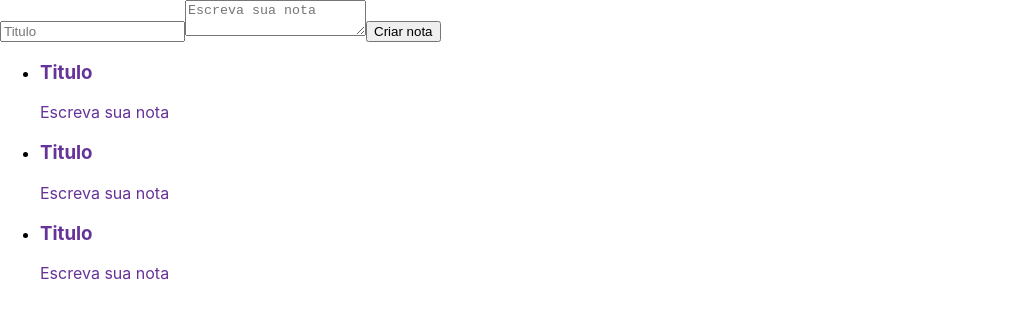
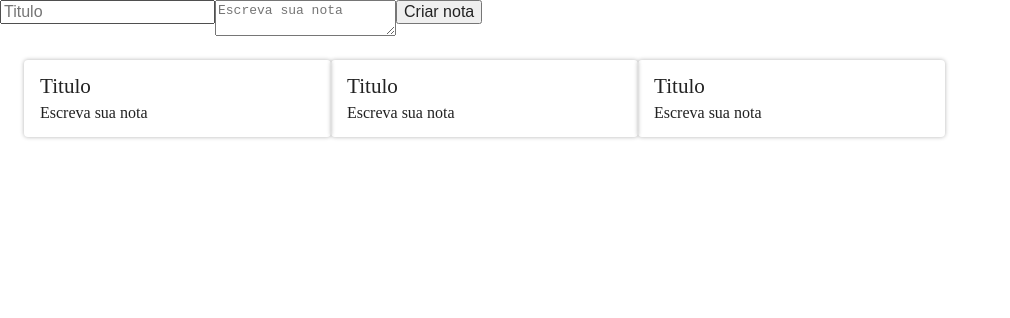
Before and after one commit to J3eff/ceep-reactjs, a React (Create React App) app: page / in a window 1280 px wide. Shown: the top 318 px of the page, without its empty margins (0-1010 px from the left). Built offline with nearby package versions, Linux system fonts and the light colour scheme.

Commit message:
conflitos de nomes

```diff
--- a/src/App.js
+++ b/src/App.js
@@ -1,6 +1,6 @@
 import React, { Component } from 'react';
-import ListaDeNotas from './components/ListaDeNotas';
-import FormularioCadastro from './components/FormularioCadastro';
+import ListaDeNotas from './components/ListaDeNotas/ListaDeNotas';
+import FormularioCadastro from './components/FormularioCadastro/FormularioCadastro';
 
 class App extends Component {
   render() {
--- a/src/components/CardNota/CardNota.css
+++ /dev/null
@@ -1,3 +0,0 @@
-.card-nota{
-    color: rebeccapurple;
-}
--- a/src/components/CardNota/CardNota.jsx
+++ b/src/components/CardNota/CardNota.jsx
@@ -1,15 +1,15 @@
 import React, { Component } from 'react';
-import './CardNota.css';
+import './estilo.css';
 
 class CardNota extends Component {
 
     render() {
         return (
             <section className="card-nota">
-                <header>
-                    <h3>Titulo</h3>
+                <header className="card-nota_cabecalho">
+                    <h3 className="card-nota_titulo">Titulo</h3>
                 </header>
-                <p>Escreva sua nota</p>
+                <p className="card-nota_texto">Escreva sua nota</p>
             </section>
         );
     }
--- /dev/null
+++ b/src/components/CardNota/estilo.css
@@ -0,0 +1,28 @@
+.card-nota {
+    display: flex;
+    flex-direction: column;
+    align-items: flex-start;
+    justify-content: space-between;
+    background-color: var(--fundo-detalhes);
+    border-radius: 4px;
+    flex-wrap: wrap;
+    box-shadow: 0 0 4px rgba(0, 0, 0, 0.3);
+    padding: 16px;
+  }
+
+  .card-nota_cabecalho {
+    font-size: 1.1em;
+    display: flex;
+    justify-content: space-between;
+    align-items: center;
+  }
+
+  .card-nota_texto {
+    margin-top: 8px;
+    font-size: 1em;
+  }
+
+  .card-nota_titulo {
+    font-size: 1.2em;
+    margin-right: 12px;
+  }
--- /dev/null
+++ b/src/components/FormularioCadastro/estilo.css
@@ -0,0 +1,30 @@
+.form-cadastro {
+    flex-grow: 2;
+    box-shadow: 0 0 4px rgba(0, 0, 0, 0.3);
+    z-index: 1;
+    min-height: 100vh;
+    display: flex;
+    flex-direction: column;
+    padding: 12px 40px;
+  }
+
+  .form-cadastro_input {
+    margin-top: 8px;
+    padding: 4px;
+    border: none;
+    background-color: var(--fundo-detalhes);
+    font-family: Arial, Helvetica, sans-serif;
+    font-weight: 100;
+  }
+
+  .form-cadastro_submit {
+    align-self: flex-end;
+    width: 30%;
+    background-color: var(--secundaria);
+    color: white;
+    font-weight: 400;
+  }
+
+  .form-cadastro_submit:active {
+    background-color: var(--secundaria-ativa);
+  }
--- a/src/components/ListaDeNotas.jsx
+++ b/src/components/ListaDeNotas/ListaDeNotas.jsx
@@ -1,13 +1,14 @@
 import React, { Component } from 'react'
-import CardNota from './CardNota/CardNota';
+import CardNota from '../CardNota/CardNota';
+import './estilo.css'
 
 class ListaDeNotas extends Component {
     render() {
         return (
-            <ul>
+            <ul className="lista-notas">
                 {Array.of("Trabalho", "Trabalho", "Estudo").map((categoria, index) => {
                     return (
-                        <li key={index}>
+                        <li className="lista-notas-item" key={index}>
 
                             <CardNota />
                         </li>
--- /dev/null
+++ b/src/components/ListaDeNotas/estilo.css
@@ -0,0 +1,16 @@
+.lista-notas {
+    background-color: var(--fundo);
+    flex-grow: 3;
+    display: grid;
+    grid-template-columns: auto auto auto auto auto;
+    list-style-type: none;
+    padding-left: 24px;
+    padding-top: 24px;
+  }
+
+  .lista-notas_item {
+    margin: 12px;
+    max-width: 240px;
+    max-height: 400px;
+    display: inline;
+  }
--- a/src/index.css
+++ b/src/index.css
@@ -1,13 +1,441 @@
-body {
+html,
+body,
+div,
+span,
+applet,
+object,
+iframe,
+h1,
+h2,
+h3,
+h4,
+h5,
+h6,
+p,
+blockquote,
+pre,
+a,
+abbr,
+acronym,
+address,
+big,
+cite,
+code,
+del,
+dfn,
+em,
+img,
+ins,
+kbd,
+q,
+s,
+samp,
+small,
+strike,
+strong,
+sub,
+sup,
+tt,
+var,
+b,
+u,
+i,
+center,
+dl,
+dt,
+dd,
+ol,
+ul,
+li,
+fieldset,
+form,
+label,
+legend,
+table,
+caption,
+tbody,
+tfoot,
+thead,
+tr,
+th,
+td,
+article,
+aside,
+canvas,
+details,
+embed,
+figure,
+figcaption,
+footer,
+header,
+hgroup,
+menu,
+nav,
+output,
+ruby,
+section,
+summary,
+time,
+mark,
+audio,
+video {
   margin: 0;
-  font-family: -apple-system, BlinkMacSystemFont, 'Segoe UI', 'Roboto', 'Oxygen',
-    'Ubuntu', 'Cantarell', 'Fira Sans', 'Droid Sans', 'Helvetica Neue',
-    sans-serif;
-  -webkit-font-smoothing: antialiased;
-  -moz-osx-font-smoothing: grayscale;
+  padding: 0;
+  border: 0;
+  font-size: 100%;
+  font: inherit;
+  vertical-align: baseline;
 }
 
-code {
-  font-family: source-code-pro, Menlo, Monaco, Consolas, 'Courier New',
-    monospace;
+/* make sure to set some focus styles for accessibility */
+:focus {
+  outline: 0;
 }
+
+/* HTML5 display-role reset for older browsers */
+article,
+aside,
+details,
+figcaption,
+figure,
+footer,
+header,
+hgroup,
+menu,
+nav,
+section {
+  display: block;
+}
+
+body {
+  line-height: 1;
+}
+
+ol,
+ul {
+  list-style: none;
+}
+
+blockquote,
+q {
+  quotes: none;
+}
+
+blockquote:before,
+blockquote:after,
+q:before,
+q:after {
+  content: "";
+  content: none;
+}
+
+table {
+  border-collapse: collapse;
+  border-spacing: 0;
+}
+
+input[type="search"]::-webkit-search-cancel-button,
+input[type="search"]::-webkit-search-decoration,
+input[type="search"]::-webkit-search-results-button,
+input[type="search"]::-webkit-search-results-decoration {
+  -webkit-appearance: none;
+  -moz-appearance: none;
+}
+
+input[type="search"] {
+  -webkit-appearance: none;
+  -moz-appearance: none;
+  -webkit-box-sizing: content-box;
+  -moz-box-sizing: content-box;
+  box-sizing: content-box;
+}
+
+textarea {
+  overflow: auto;
+  vertical-align: top;
+  resize: vertical;
+}
+
+/**
+ * Correct `inline-block` display not defined in IE 6/7/8/9 and Firefox 3.
+ */
+
+audio,
+canvas,
+video {
+  display: inline-block;
+  *display: inline;
+  *zoom: 1;
+  max-width: 100%;
+}
+
+/**
+ * Prevent modern browsers from displaying `audio` without controls.
+ * Remove excess height in iOS 5 devices.
+ */
+
+audio:not([controls]) {
+  display: none;
+  height: 0;
+}
+
+/**
+ * Address styling not present in IE 7/8/9, Firefox 3, and Safari 4.
+ * Known issue: no IE 6 support.
+ */
+
+[hidden] {
+  display: none;
+}
+
+/**
+ * 1. Correct text resizing oddly in IE 6/7 when body `font-size` is set using
+ *    `em` units.
+ * 2. Prevent iOS text size adjust after orientation change, without disabling
+ *    user zoom.
+ */
+
+html {
+  font-size: 100%; /* 1 */
+  -webkit-text-size-adjust: 100%; /* 2 */
+  -ms-text-size-adjust: 100%; /* 2 */
+}
+
+/**
+ * Address `outline` inconsistency between Chrome and other browsers.
+ */
+
+a:focus {
+  outline: thin dotted;
+}
+
+/**
+ * Improve readability when focused and also mouse hovered in all browsers.
+ */
+
+a:active,
+a:hover {
+  outline: 0;
+}
+
+/**
+ * 1. Remove border when inside `a` element in IE 6/7/8/9 and Firefox 3.
+ * 2. Improve image quality when scaled in IE 7.
+ */
+
+img {
+  border: 0; /* 1 */
+  -ms-interpolation-mode: bicubic; /* 2 */
+}
+
+/**
+ * Address margin not present in IE 6/7/8/9, Safari 5, and Opera 11.
+ */
+
+figure {
+  margin: 0;
+}
+
+/**
+ * Correct margin displayed oddly in IE 6/7.
+ */
+
+form {
+  margin: 0;
+}
+
+/**
+ * Define consistent border, margin, and padding.
+ */
+
+fieldset {
+  border: 1px solid #c0c0c0;
+  margin: 0 2px;
+  padding: 0.35em 0.625em 0.75em;
+}
+
+/**
+ * 1. Correct color not being inherited in IE 6/7/8/9.
+ * 2. Correct text not wrapping in Firefox 3.
+ * 3. Correct alignment displayed oddly in IE 6/7.
+ */
+
+legend {
+  border: 0; /* 1 */
+  padding: 0;
+  white-space: normal; /* 2 */
+  *margin-left: -7px; /* 3 */
+}
+
+/**
+ * 1. Correct font size not being inherited in all browsers.
+ * 2. Address margins set differently in IE 6/7, Firefox 3+, Safari 5,
+ *    and Chrome.
+ * 3. Improve appearance and consistency in all browsers.
+ */
+
+button,
+input,
+select,
+textarea {
+  font-size: 100%; /* 1 */
+  margin: 0; /* 2 */
+  vertical-align: baseline; /* 3 */
+  *vertical-align: middle; /* 3 */
+}
+
+/**
+ * Address Firefox 3+ setting `line-height` on `input` using `!important` in
+ * the UA stylesheet.
+ */
+
+button,
+input {
+  line-height: normal;
+}
+
+/**
+ * Address inconsistent `text-transform` inheritance for `button` and `select`.
+ * All other form control elements do not inherit `text-transform` values.
+ * Correct `button` style inheritance in Chrome, Safari 5+, and IE 6+.
+ * Correct `select` style inheritance in Firefox 4+ and Opera.
+ */
+
+button,
+select {
+  text-transform: none;
+}
+
+/**
+ * 1. Avoid the WebKit bug in Android 4.0.* where (2) destroys native `audio`
+ *    and `video` controls.
+ * 2. Correct inability to style clickable `input` types in iOS.
+ * 3. Improve usability and consistency of cursor style between image-type
+ *    `input` and others.
+ * 4. Remove inner spacing in IE 7 without affecting normal text inputs.
+ *    Known issue: inner spacing remains in IE 6.
+ */
+
+button,
+html input[type="button"], /* 1 */
+input[type="reset"],
+input[type="submit"] {
+  -webkit-appearance: button; /* 2 */
+  cursor: pointer; /* 3 */
+  *overflow: visible; /* 4 */
+}
+
+/**
+ * Re-set default cursor for disabled elements.
+ */
+
+button[disabled],
+html input[disabled] {
+  cursor: default;
+}
+
+/**
+ * 1. Address box sizing set to content-box in IE 8/9.
+ * 2. Remove excess padding in IE 8/9.
+ * 3. Remove excess padding in IE 7.
+ *    Known issue: excess padding remains in IE 6.
+ */
+
+input[type="checkbox"],
+input[type="radio"] {
+  box-sizing: border-box; /* 1 */
+  padding: 0; /* 2 */
+  *height: 13px; /* 3 */
+  *width: 13px; /* 3 */
+}
+
+/**
+ * 1. Address `appearance` set to `searchfield` in Safari 5 and Chrome.
+ * 2. Address `box-sizing` set to `border-box` in Safari 5 and Chrome
+ *    (include `-moz` to future-proof).
+ */
+
+input[type="search"] {
+  -webkit-appearance: textfield; /* 1 */
+  -moz-box-sizing: content-box;
+  -webkit-box-sizing: content-box; /* 2 */
+  box-sizing: content-box;
+}
+
+/**
+ * Remove inner padding and search cancel button in Safari 5 and Chrome
+ * on OS X.
+ */
+
+input[type="search"]::-webkit-search-cancel-button,
+input[type="search"]::-webkit-search-decoration {
+  -webkit-appearance: none;
+}
+
+/**
+ * Remove inner padding and border in Firefox 3+.
+ */
+
+button::-moz-focus-inner,
+input::-moz-focus-inner {
+  border: 0;
+  padding: 0;
+}
+
+/**
+ * 1. Remove default vertical scrollbar in IE 6/7/8/9.
+ * 2. Improve readability and alignment in all browsers.
+ */
+
+textarea {
+  overflow: auto; /* 1 */
+  vertical-align: top; /* 2 */
+}
+
+/**
+ * Remove most spacing between table cells.
+ */
+
+table {
+  border-collapse: collapse;
+  border-spacing: 0;
+}
+
+html,
+button,
+input,
+select,
+textarea {
+  color: #222;
+}
+
+::-moz-selection {
+  background: #b3d4fc;
+  text-shadow: none;
+}
+
+::selection {
+  background: #b3d4fc;
+  text-shadow: none;
+}
+
+img {
+  vertical-align: middle;
+}
+
+fieldset {
+  border: 0;
+  margin: 0;
+  padding: 0;
+}
+
+textarea {
+  resize: vertical;
+}
+
+.chromeframe {
+  margin: 0.2em 0;
+  background: #ccc;
+  color: #000;
+  padding: 0.2em 0;
+}
```
Also changed, not shown: src/components/FormularioCadastro/FormularioCadastro.jsx (renamed from src/components/FormularioCadastro.jsx).
